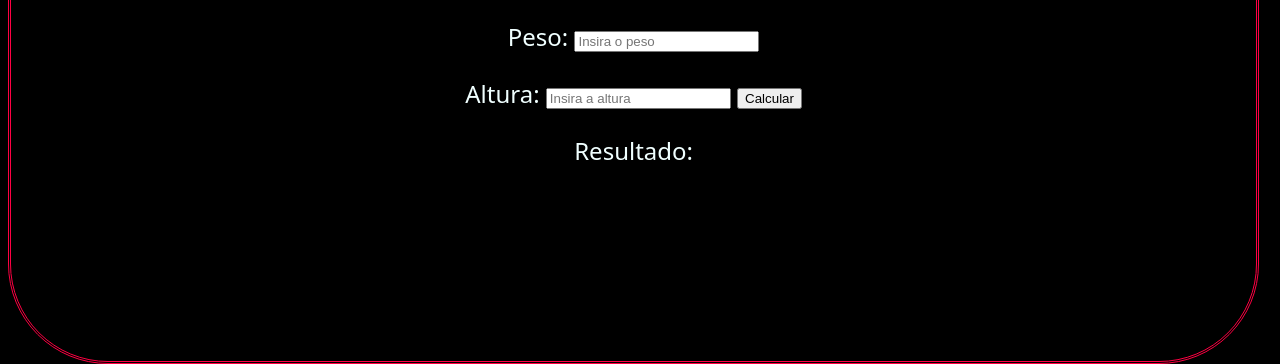
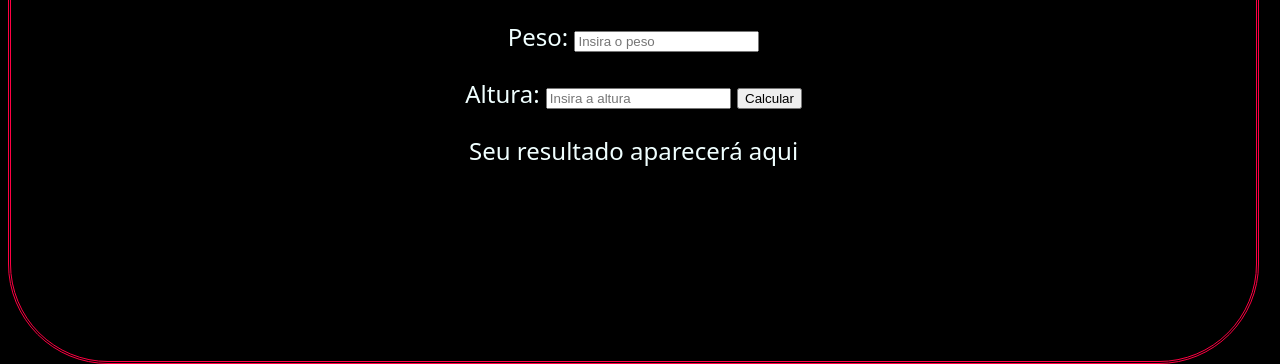
Before and after one commit to osmanbastos/Calculadora_IMC, a plain HTML site: page calculadoraimc.html in a window 1280 px wide. Shown: the part 436-800 px from the top of the page. Drawn offline with Linux system fonts and the light colour scheme.

Commit message:
Update calculadoraimc.html

```diff
--- a/calculadoraimc.html
+++ b/calculadoraimc.html
@@ -27,7 +27,7 @@
     <button onclick="calcular()" class="bubbly-button">Calcular</button>
     </p>
 
-    <p id = "resul"> Resultado: </p>
+    <p id = "resul"> Seu resultado aparecerá aqui </p>
     <div id="res"></div>
 
     <script src = "calculadora.js"></script>
```
